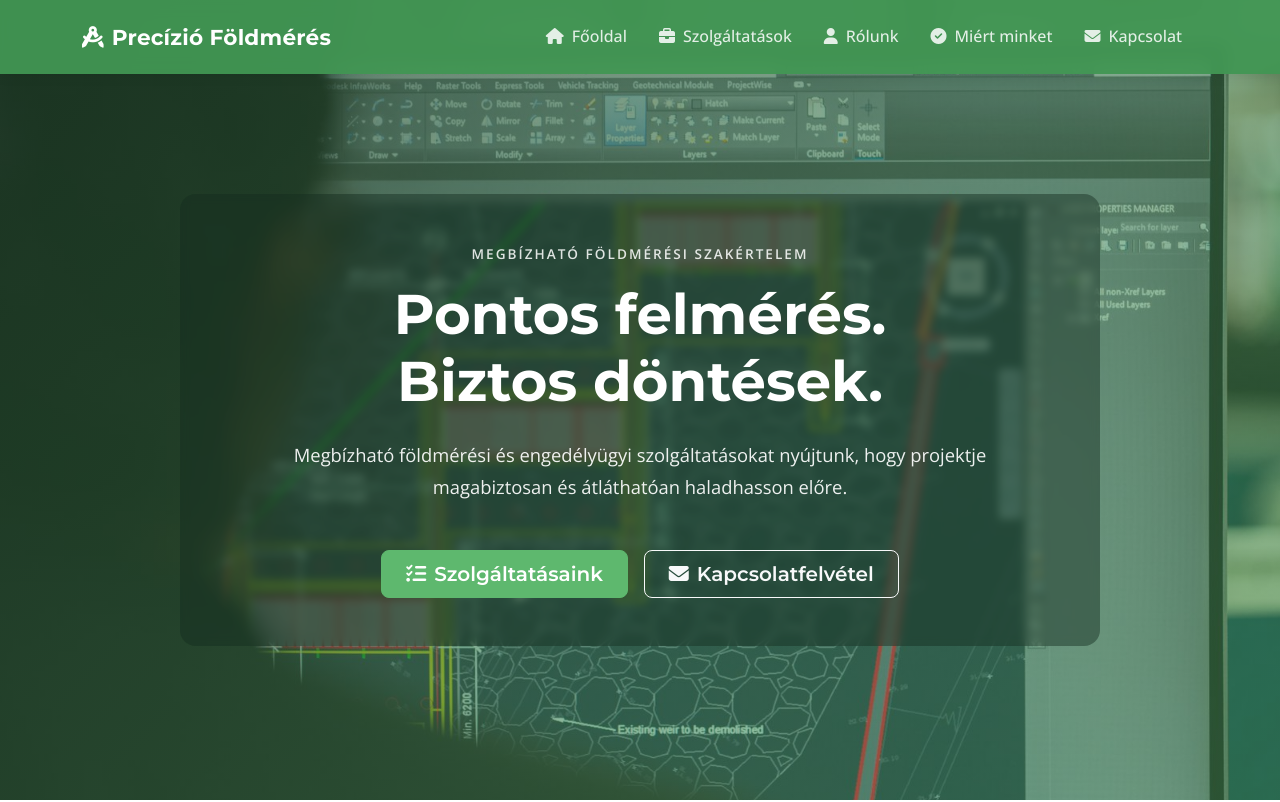
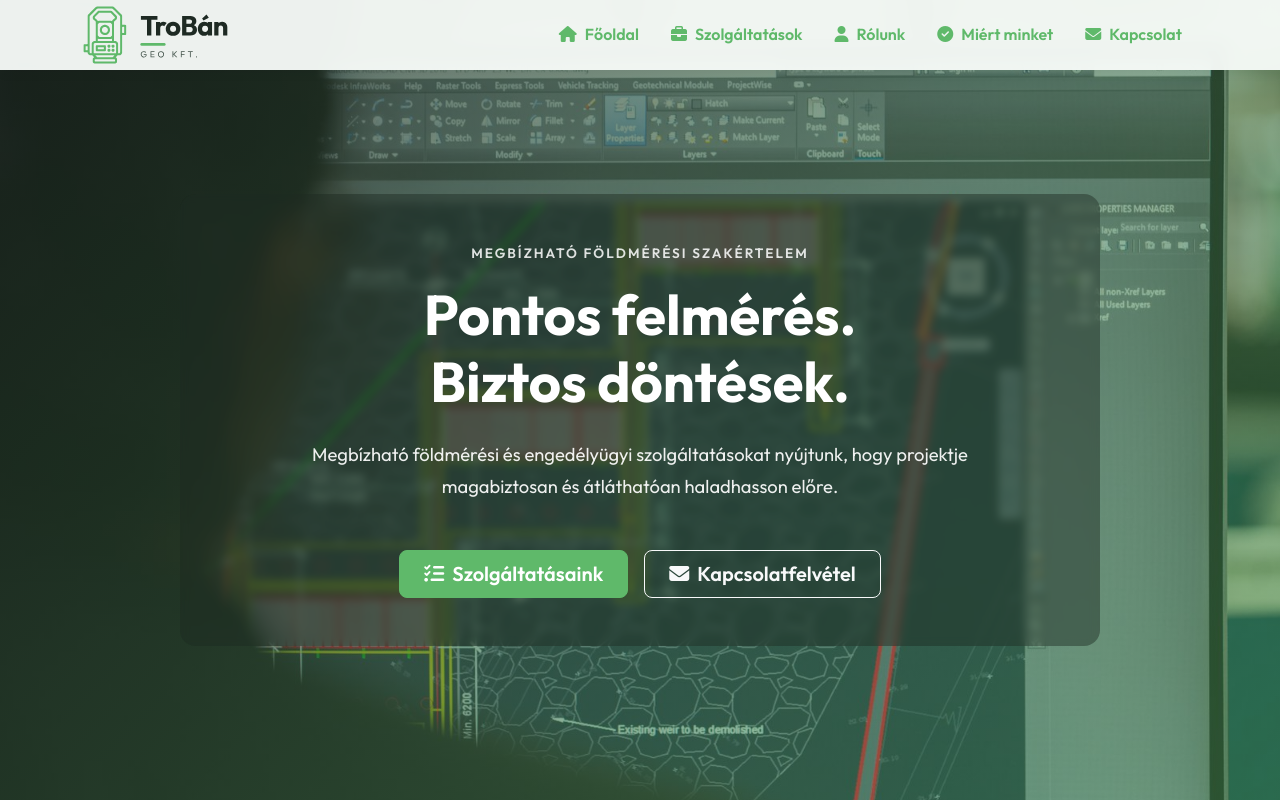
Before and after one commit to banhsz/trobangeo, a plain HTML site: page index.html in a window 1280 px wide. Shown: the top 802 px of the page. Drawn offline with Linux system fonts and the light colour scheme.

Commit message:
szinek, font, favicon, logo,

```diff
--- a/assets/css/fonts/googlefonts.css
+++ b/assets/css/fonts/googlefonts.css
@@ -478,3 +478,22 @@
   src: url(files/memvYaGs126MiZpBA-UvWbX2vVnXBbObj2OVTS-muw.woff2) format('woff2');
   unicode-range: U+0000-00FF, U+0131, U+0152-0153, U+02BB-02BC, U+02C6, U+02DA, U+02DC, U+0304, U+0308, U+0329, U+2000-206F, U+20AC, U+2122, U+2191, U+2193, U+2212, U+2215, U+FEFF, U+FFFD;
 }
+
+/* outfit-latin-ext */
+@font-face {
+  font-family: 'Outfit';
+  font-style: normal;
+  font-weight: 400 700;
+  font-display: swap;
+  src: url(files/outfit-latin-ext.woff2) format('woff2');
+  unicode-range: U+0100-02BA, U+02BD-02C5, U+02C7-02CC, U+02CE-02D7, U+02DD-02FF, U+0304, U+0308, U+0329, U+1D00-1DBF, U+1E00-1E9F, U+1EF2-1EFF, U+2020, U+20A0-20AB, U+20AD-20C4, U+2113, U+2C60-2C7F, U+A720-A7FF;
+}
+/* outfit-latin */
+@font-face {
+  font-family: 'Outfit';
+  font-style: normal;
+  font-weight: 400 700;
+  font-display: swap;
+  src: url(files/outfit-latin.woff2) format('woff2');
+  unicode-range: U+0000-00FF, U+0131, U+0152-0153, U+02BB-02BC, U+02C6, U+02DA, U+02DC, U+0304, U+0308, U+0329, U+2000-206F, U+20AC, U+2122, U+2191, U+2193, U+2212, U+2215, U+FEFF, U+FFFD;
+}
--- a/assets/css/style.css
+++ b/assets/css/style.css
@@ -1,9 +1,9 @@
 :root {
-  --primary: #5EB86E;
-  --primary-dark: #429654;
-  --primary-light: #edf8ef;
-  --text-dark: #1f2937;
-  --text-muted: #6b7280;
+  --primary: #5FB96A;
+  --primary-dark: #5FB96A;
+  --primary-light: rgba(95, 185, 106, 0.12);
+  --text-dark: #1E2A23;
+  --text-muted: rgba(30, 42, 35, 0.65);
   --bg-light: #f8fafc;
   --white: #ffffff;
   --shadow: 0 10px 30px rgba(0, 0, 0, 0.06);
@@ -17,7 +17,7 @@ html {
 }
 
 body {
-  font-family: 'Open Sans', sans-serif;
+  font-family: 'Outfit', sans-serif;
   color: var(--text-dark);
   line-height: 1.7;
   overflow-x: hidden;
@@ -26,32 +26,44 @@ body {
 h1, h2, h3, h4, h5, h6,
 .navbar-brand,
 .btn {
-  font-family: 'Montserrat', sans-serif;
+  font-family: inherit;
 }
 
 /* Navbar */
 #mainNav {
-  background: rgba(66, 150, 84, 0.95);
+  background: rgba(246, 250, 247, 0.96);
   backdrop-filter: blur(8px);
-  box-shadow: 0 2px 12px rgba(0, 0, 0, 0.08);
-  padding: 0.85rem 0;
+  box-shadow: 0 2px 12px rgba(0, 0, 0, 0.06);
+  padding: 0 0;
 }
 
 #mainNav .navbar-brand {
   font-size: 1.35rem;
   letter-spacing: 0.2px;
+  color: var(--primary-dark);
+}
+
+#mainNav .troban-logo {
+  display: block;
+  height: 60px;
+  width: auto;
+  max-width: 100%;
 }
 
 #mainNav .nav-link {
-  color: rgba(255, 255, 255, 0.85);
-  font-weight: 500;
+  color: var(--primary-dark);
+  font-weight: 600;
   padding: 0.5rem 1rem;
   transition: color 0.2s ease;
 }
 
 #mainNav .nav-link:hover,
 #mainNav .nav-link:focus {
-  color: #fff;
+  color: var(--primary);
+}
+
+#mainNav .navbar-toggler {
+  border-color: rgba(95, 185, 106, 0.4);
 }
 
 /* Hero */
@@ -65,7 +77,7 @@ h1, h2, h3, h4, h5, h6,
 .hero-overlay {
   position: absolute;
   inset: 0;
-  background: linear-gradient(135deg, rgba(35, 70, 45, 0.72), rgba(94, 184, 110, 0.45));
+  background: linear-gradient(135deg, rgba(30, 42, 35, 0.72), rgba(95, 185, 106, 0.45));
 }
 
 .hero-eyebrow {
@@ -77,7 +89,7 @@ h1, h2, h3, h4, h5, h6,
 
 .hero-content {
   max-width: 920px;
-  background: rgba(20, 45, 32, 0.45);
+  background: rgba(30, 42, 35, 0.45);
   backdrop-filter: blur(4px);
   -webkit-backdrop-filter: blur(4px);
   padding: 3rem 2rem;
@@ -98,8 +110,9 @@ h1, h2, h3, h4, h5, h6,
 
 .btn-primary:hover,
 .btn-primary:focus {
-  background-color: var(--primary-dark);
-  border-color: var(--primary-dark);
+  background-color: var(--primary);
+  border-color: var(--primary);
+  filter: brightness(0.92);
 }
 
 .text-primary {
@@ -140,7 +153,7 @@ h1, h2, h3, h4, h5, h6,
 /* Service cards */
 .service-card {
   background: var(--white);
-  border: 1px solid #e9eef2;
+  border: 1px solid rgba(30, 42, 35, 0.1);
   border-radius: var(--radius);
   padding: 2rem;
   transition: transform 0.25s ease, box-shadow 0.25s ease;
@@ -175,13 +188,13 @@ h1, h2, h3, h4, h5, h6,
 
 .about-feature {
   font-weight: 600;
-  color: #374151;
+  color: var(--text-dark);
 }
 
 /* Why us */
 .why-card {
   background: var(--white);
-  border: 1px solid #e9eef2;
+  border: 1px solid rgba(30, 42, 35, 0.1);
   border-radius: var(--radius);
   padding: 2rem 1.5rem;
 }
@@ -202,7 +215,7 @@ h1, h2, h3, h4, h5, h6,
 /* CTA */
 .cta-banner {
   padding: 5rem 0;
-  background: linear-gradient(135deg, var(--primary-dark), var(--primary));
+  background: var(--primary);
 }
 
 .cta-text {
@@ -218,7 +231,7 @@ h1, h2, h3, h4, h5, h6,
 /* Contact */
 .contact-card {
   background: var(--white);
-  border: 1px solid #e9eef2;
+  border: 1px solid rgba(30, 42, 35, 0.1);
   border-radius: var(--radius);
   padding: 2rem 1.5rem;
   box-shadow: 0 2px 8px rgba(0, 0, 0, 0.02);
@@ -239,7 +252,7 @@ h1, h2, h3, h4, h5, h6,
 
 /* Footer */
 .site-footer {
-  background: #2d5f39;
+  background: var(--text-dark);
   padding: 4rem 0 2rem;
 }
 
@@ -270,6 +283,10 @@ h1, h2, h3, h4, h5, h6,
   .hero-section {
     min-height: auto;
     padding: 140px 0 100px;
+  }
+
+  #mainNav .troban-logo {
+    height: 38px;
   }
 
   #mainNav .navbar-collapse {
--- a/index.html
+++ b/index.html
@@ -1,10 +1,12 @@
 <!DOCTYPE html>
 <html lang="hu">
 <head>
+
   <meta charset="UTF-8">
   <meta name="viewport" content="width=device-width, initial-scale=1.0">
   <meta name="description" content="Professzionális földmérési és ügyintézési szolgáltatások. Pontos felmérések, határkitűzések és segítség az önkormányzati engedélyekhez.">
   <title>Precízió Földmérés | Földmérési és engedélyügyi szolgáltatások</title>
+  <link rel="icon" type="image/x-icon" href="favicon.svg">
 
   <!-- Bootstrap 5 -->
   <link href="assets/css/bootstrap/bootstrap.min.css" rel="stylesheet">
@@ -18,10 +20,10 @@
 <body>
 
   <!-- Navbar -->
-  <nav class="navbar navbar-expand-lg navbar-dark fixed-top" id="mainNav">
+  <nav class="navbar navbar-expand-lg navbar-light fixed-top" id="mainNav">
     <div class="container">
       <a class="navbar-brand fw-bold" href="#home">
-        <i class="fa-solid fa-compass-drafting me-2"></i>Precízió Földmérés
+        <img src="assets/images/logo/trobangeo_transparent_cropped.svg" alt="Precízió Földmérés" class="troban-logo">
       </a>
       <button class="navbar-toggler" type="button" data-bs-toggle="collapse" data-bs-target="#navbarNav" aria-controls="navbarNav" aria-expanded="false" aria-label="Navigáció megnyitása">
         <span class="navbar-toggler-icon"></span>
```
Also changed, not shown: assets/css/fonts/files/outfit-latin-ext.woff2 (added), assets/css/fonts/files/outfit-latin.woff2 (added), assets/images/hero-landscape.webp (deleted), assets/images/logo/trobangeo_szalkereszt_01-alap-feher.png (added), assets/images/logo/trobangeo_szalkereszt_01-alap-feher.svg (added), assets/images/logo/trobangeo_transparent_cropped.svg (added), assets/images/logo/trobangeo_vizszintes_01-alap-feher.png (added), assets/images/logo/trobangeo_vizszintes_01-alap-feher.svg (added), favicon.svg (added).
